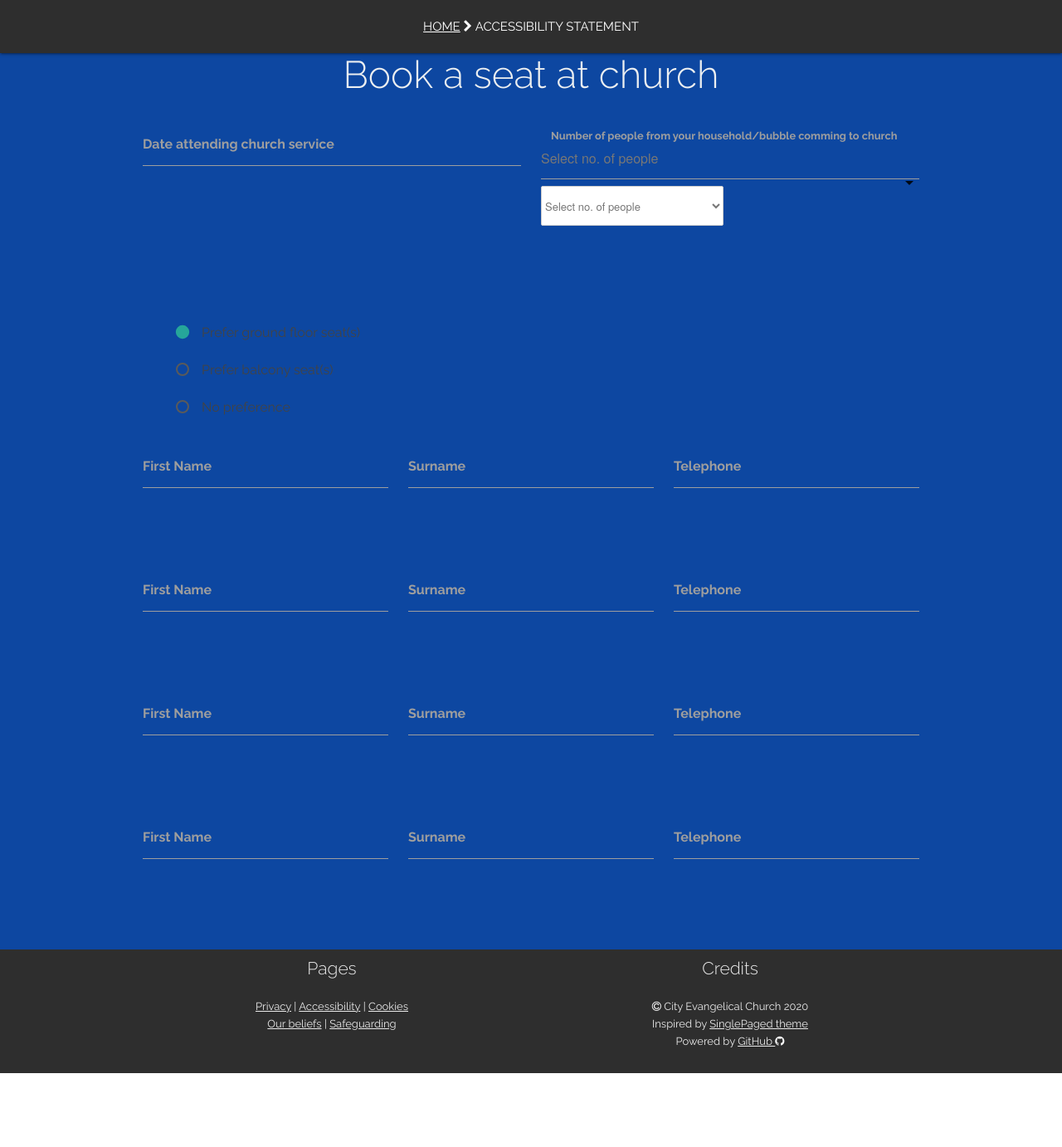
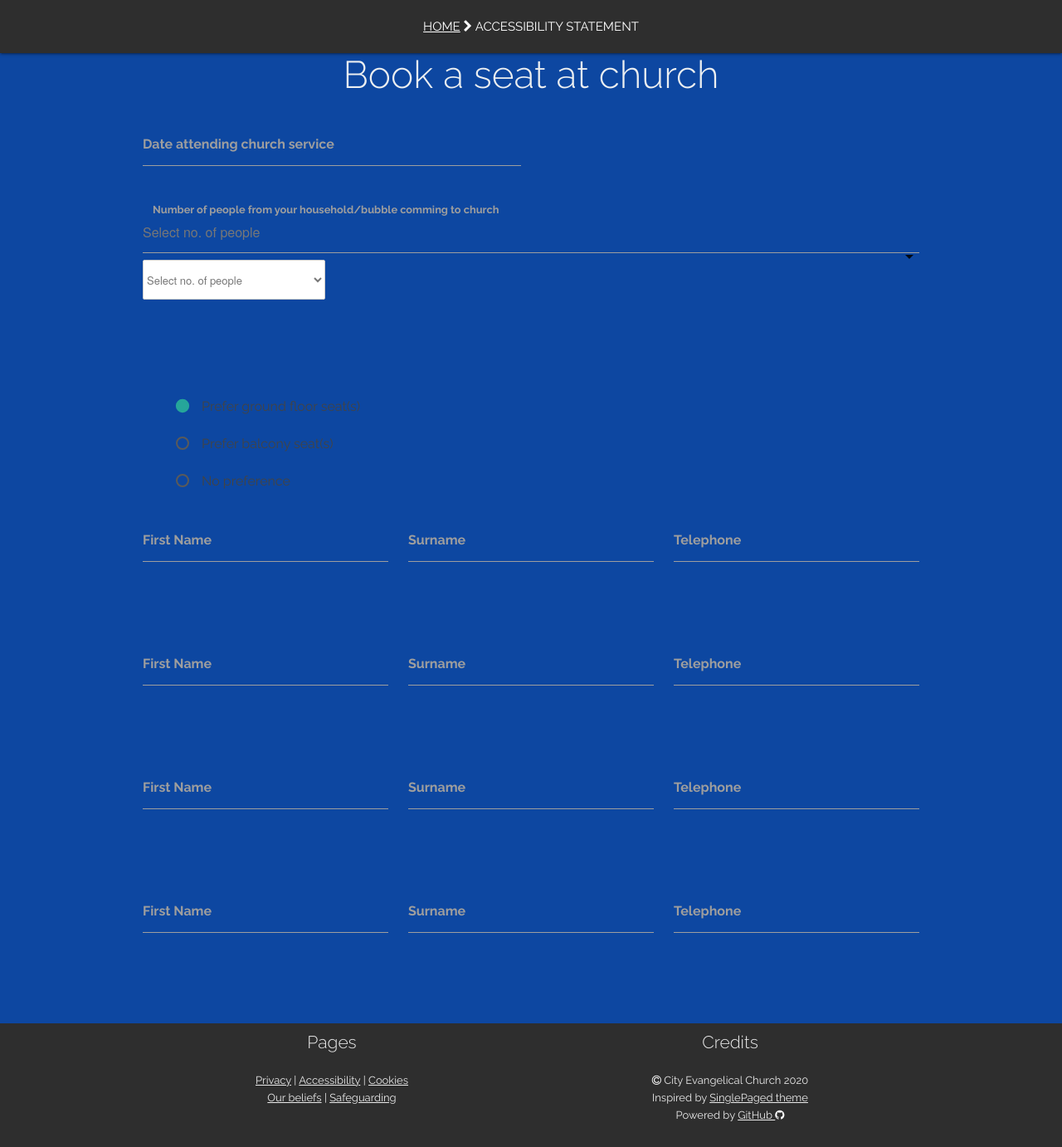
Before and after one commit to woodcock3/citychurch, a Jekyll site: the page built from pages/seat_booking.md, in a window 1280 px wide and 1382 px high. Shown: the whole window at 83% size. Built offline with Jekyll 4.4.1, drawn with Linux system fonts in a browser that asks for light colours.

Commit message:
Update seat_booking.md

```diff
--- a/pages/seat_booking.md
+++ b/pages/seat_booking.md
@@ -11,11 +11,11 @@ permalink: /seat-booking/
 <div class="row">
   <form class="col s12">
     <div class="row">
-      <div class="input-field col s12 m6">
+      <div class="input-field col s12 m6 offset-3">
         <input type="text" class="datepicker">
         <label> Date attending church service</label>
       </div>
-      <div class="input-field col s12 m6">
+      <div class="input-field col s12">
         <div class="input-field">
           <select>
             <option value="" disabled selected>Select no. of people</option>
```
